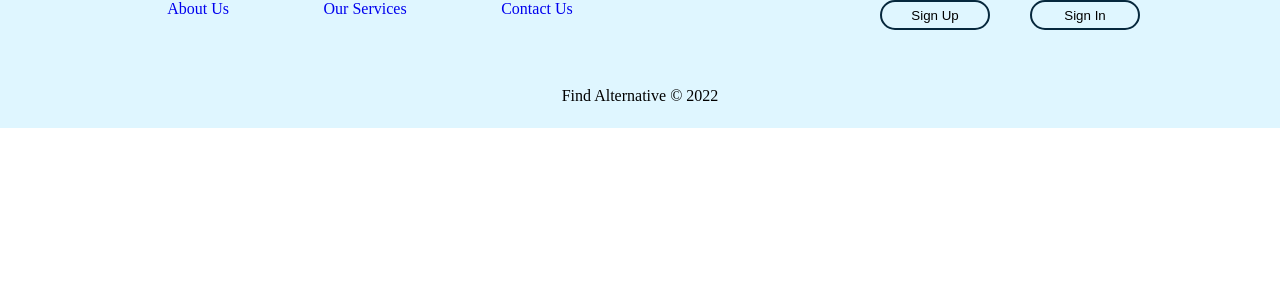
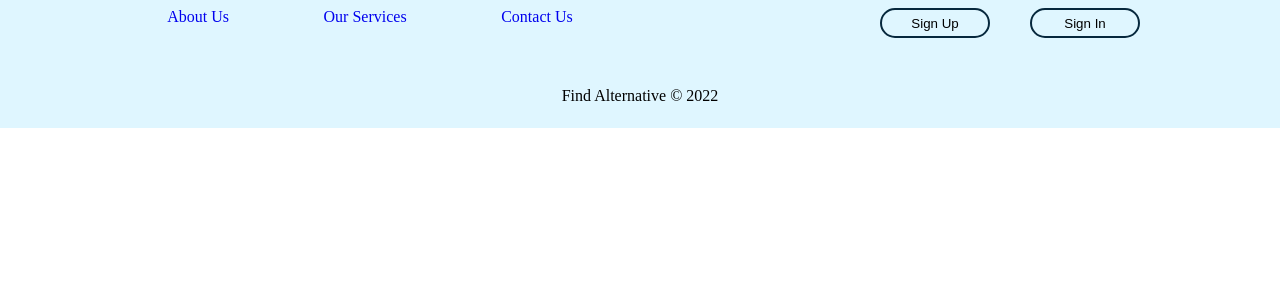
Before and after one commit to fidashn/Find-Alternative, a React (Create React App) app: page / in a window 1280 px wide. Shown: the top 300 px of the page. Built offline with nearby package versions, Linux system fonts and the light colour scheme; the HTML template or start-up script is replaced by a standard one.

Commit message:
changed the navbar padding top

```diff
--- a/src/App.css
+++ b/src/App.css
@@ -11,6 +11,7 @@
   align-items: center;
   background-color: #DFF6FF;
   list-style: none;
+  padding-top: 1vh;
   height: 8vh;
 }
 
```
